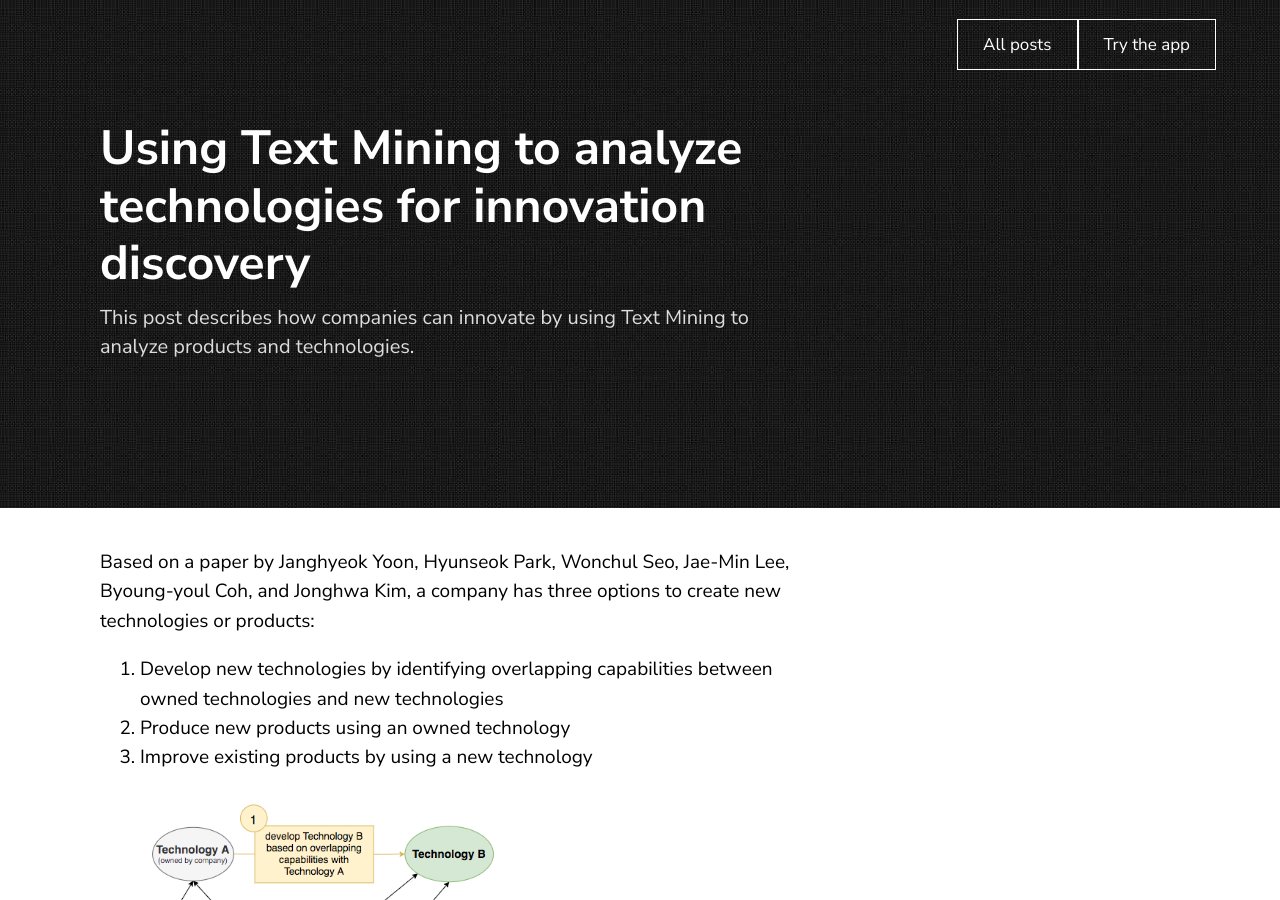
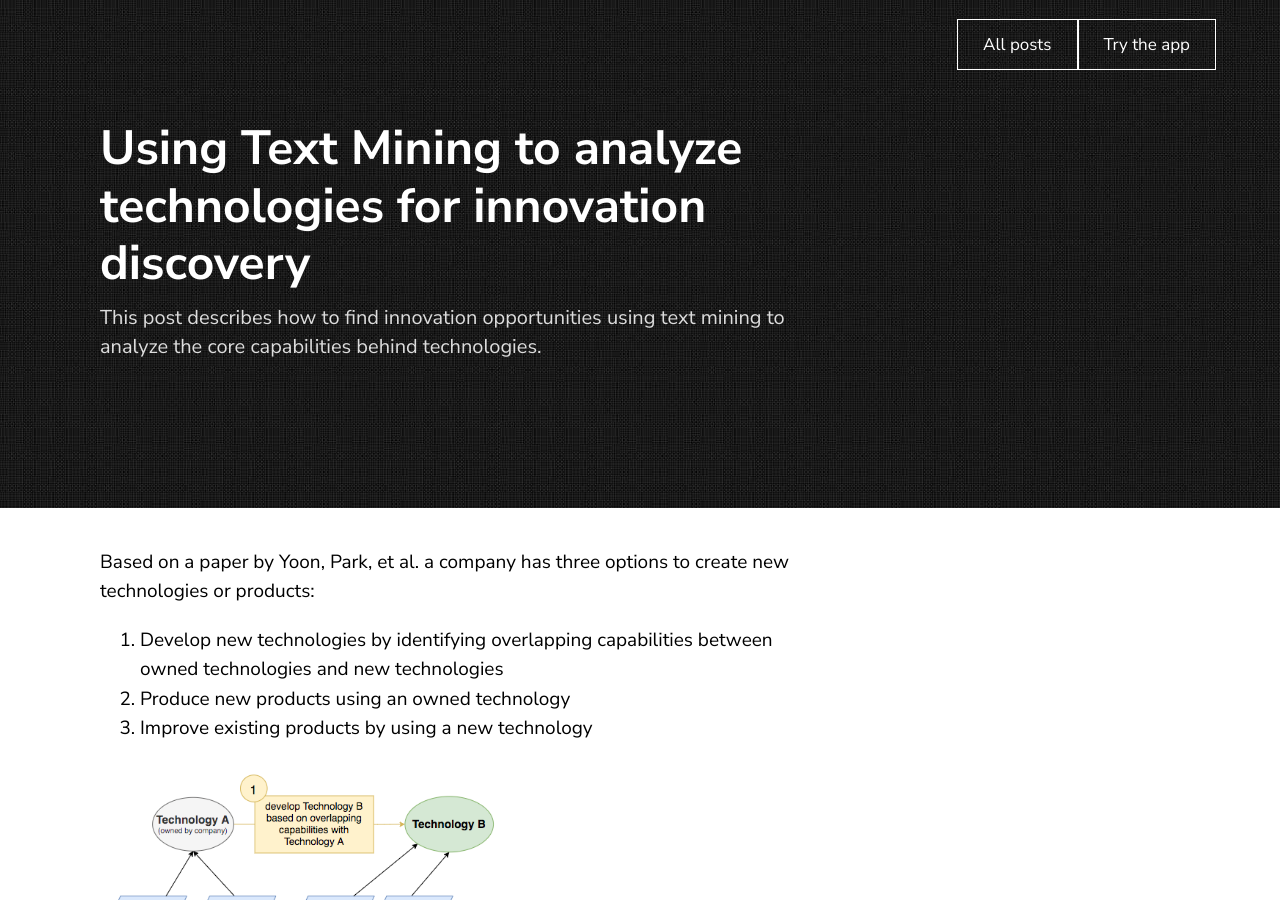
Before and after one commit to researchly/researchly-blog, a Jekyll site: the page built from _posts/2020-04-05-Using-Text-Mining-to-analyze-technologies-for-innovation-discovery.md, in a window 1280 px wide and 900 px high. Built offline with Jekyll 4.4.1, drawn with Linux system fonts in a browser that asks for light colours; some of the changed text lies outside the part shown.

Commit message:
improve some sentences

```diff
--- a/_posts/2020-04-05-Using-Text-Mining-to-analyze-technologies-for-innovation-discovery.md
+++ b/_posts/2020-04-05-Using-Text-Mining-to-analyze-technologies-for-innovation-discovery.md
@@ -2,11 +2,11 @@
 layout: post
 title:  "Using Text Mining to analyze technologies for innovation discovery"
 date:   2020-04-05
-description: 'This post describes how companies can innovate by using Text Mining to analyze products and technologies.'
-image: 'This post describes how companies can innovate by using Text Mining to analyze products and technologies.jpg'
+description: 'This post describes how to find innovation opportunities using text mining to analyze the core capabilities behind technologies.'
+image: 'using-text-mining-to-analyze-technologies-for-innovation-discovery.jpg'
 ---
 
-Based on a paper by Janghyeok Yoon, Hyunseok Park, Wonchul Seo, Jae-Min Lee, Byoung-youl Coh, and Jonghwa Kim, a company has three options to create new technologies or products:
+Based on a paper by Yoon, Park, et al. a company has three options to create new technologies or products:
 
 
 1. Develop new technologies by identifying overlapping capabilities between owned technologies and new technologies
@@ -51,7 +51,7 @@ Consider a hot air heater:
 
 
 
-Having said that, let's look at the innovation process.
+Having said that, let's look at the first possibiliy: 'Develop new technologies by identifying overlapping capabilities between owned technologies and new technologies'.
 
 ## Develop new technologies by identifying overlapping capabilities between owned technologies and new technologies
 In this scenario, the company owns one technology and develops a new technology by modifying the existing one.
@@ -74,7 +74,7 @@ By comparing these two technologies (hot_air_heater_tech_0 and automobile_radiat
 |:--:|
 | *Overlapping capabilities indicate possible new technologies* |
 
-Now, by modifying hot_air_heater_tech_0 the company can develop 'automobile_radiator_tech_0'.
+Now, by modifying 'hot_air_heater_tech_0' the company can develop 'automobile_radiator_tech_0'. In this fictional scenario (see image above), it means that the company must incorporate "Function D" into 'hot_air_heater_tech_0' to develop 'automobile_radiator_tech_0'.
 
 ## Produce new products using an owned technology
 In this scenario, the company uses a specific technology to produce a certain product. To innovate, the company wants to use that technology to produce a different product.
```
Also changed, not shown: other parts of _posts/2020-04-05-Using-Text-Mining-to-analyze-technologies-for-innovation-discovery.md (+2 -2 lines).
